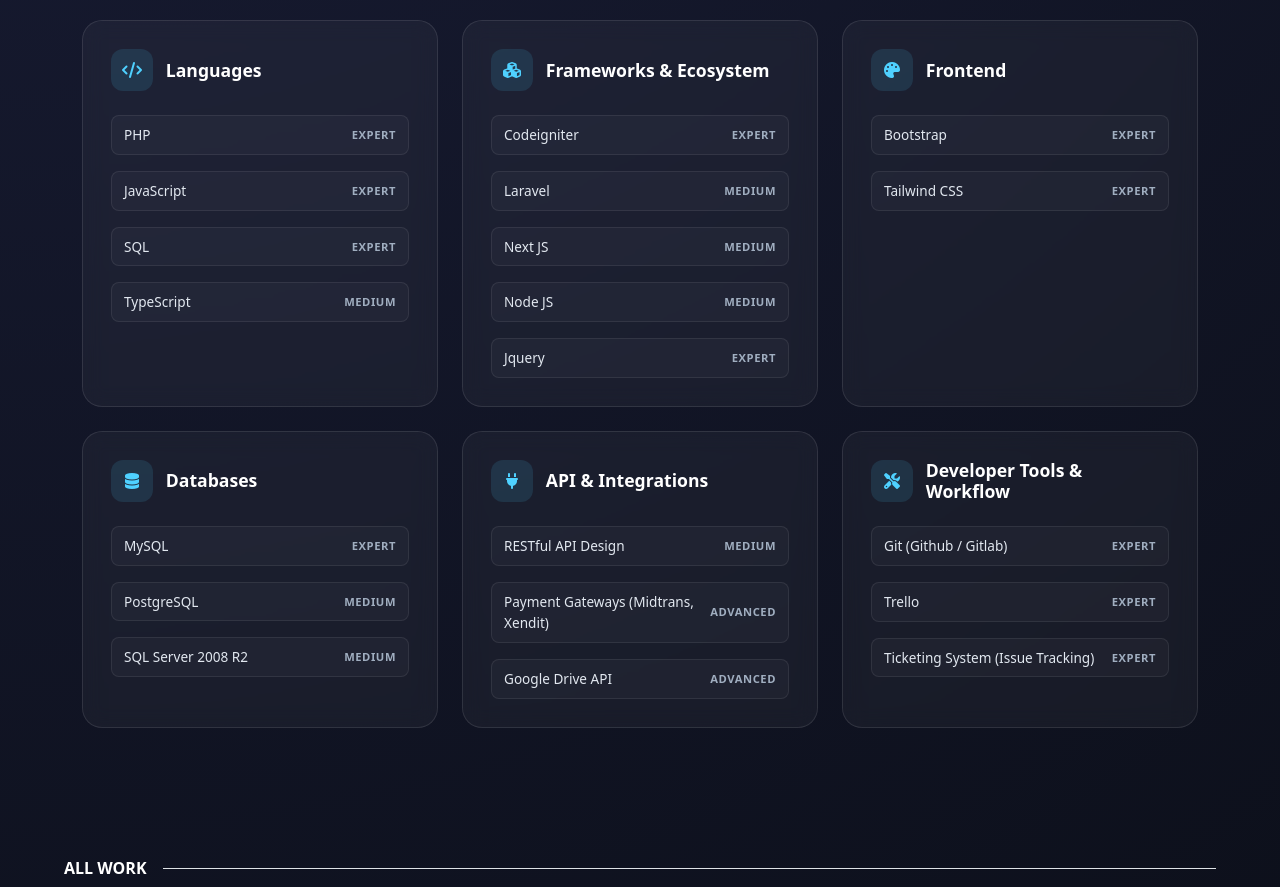
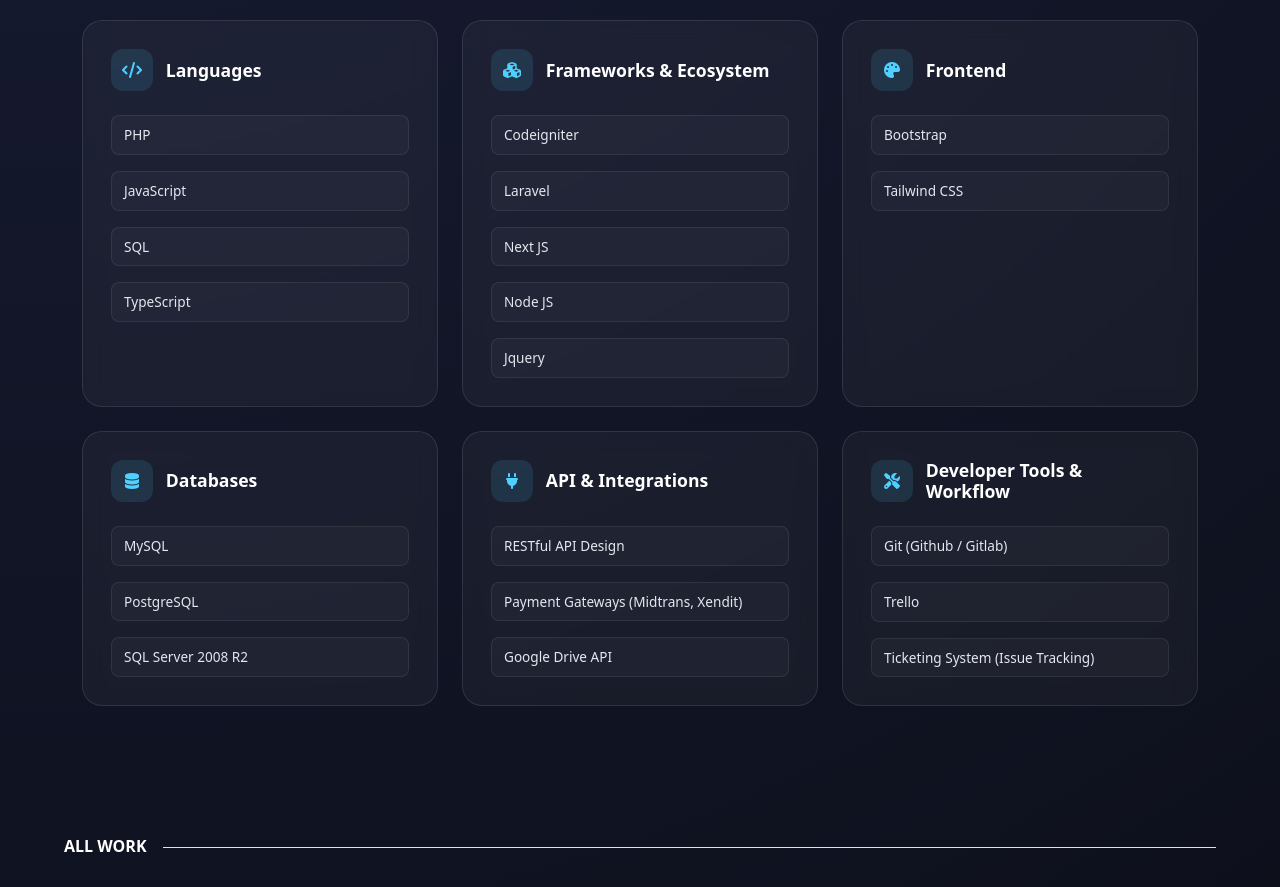
Before and after one commit to dhymasn/my-porto, a Next.js app: page / in a window 1280 px wide. Shown: the part 1020-1907 px from the top of the page. Built offline with nearby package versions, Linux system fonts and the light colour scheme.

Commit message:
update my-porto

```diff
--- a/components/TechnicalSkills.jsx
+++ b/components/TechnicalSkills.jsx
@@ -4,56 +4,56 @@
       title: "Languages",
       icon: "fas fa-code",
       skills: [
-        { name: "PHP", level: "EXPERT" },
-        { name: "JavaScript", level: "EXPERT" },
-        { name: "SQL", level: "EXPERT" },
-        { name: "TypeScript", level: "MEDIUM" },
+        { name: "PHP"},
+        { name: "JavaScript"},
+        { name: "SQL"},
+        { name: "TypeScript"},
       ],
     },
     {
       title: "Frameworks & Ecosystem",
       icon: "fas fa-cubes",
       skills: [
-        { name: "Codeigniter", level: "EXPERT" },
-        { name: "Laravel", level: "MEDIUM" },
-        { name: "Next JS", level: "MEDIUM" },
-        { name: "Node JS", level: "MEDIUM" },
-        { name: "Jquery", level: "EXPERT" },
+        { name: "Codeigniter"},
+        { name: "Laravel"},
+        { name: "Next JS"},
+        { name: "Node JS"},
+        { name: "Jquery"},
       ],
     },
     {
       title: "Frontend",
       icon: "fas fa-palette",
       skills: [
-        { name: "Bootstrap", level: "EXPERT" },
-        { name: "Tailwind CSS", level: "EXPERT" },
+        { name: "Bootstrap"},
+        { name: "Tailwind CSS"},
       ],
     },
     {
       title: "Databases",
       icon: "fas fa-database",
       skills: [
-        { name: "MySQL", level: "EXPERT" },
-        { name: "PostgreSQL", level: "MEDIUM" },
-        { name: "SQL Server 2008 R2", level: "MEDIUM" },
+        { name: "MySQL"},
+        { name: "PostgreSQL"},
+        { name: "SQL Server 2008 R2"},
       ],
     },
     {
       title: "API & Integrations",
       icon: "fas fa-plug",
       skills: [
-        { name: "RESTful API Design", level: "MEDIUM" },
-        { name: "Payment Gateways (Midtrans, Xendit)", level: "ADVANCED" },
-        { name: "Google Drive API", level: "ADVANCED" },
+        { name: "RESTful API Design"},
+        { name: "Payment Gateways (Midtrans, Xendit)"},
+        { name: "Google Drive API"},
       ],
     },
     {
     title: "Developer Tools & Workflow",
     icon: "fas fa-tools",
     skills: [
-      { name: "Git (Github / Gitlab)", level: "EXPERT" },
-      { name: "Trello", level: "EXPERT" },
-      { name: "Ticketing System (Issue Tracking)", level: "EXPERT" },
+      { name: "Git (Github / Gitlab)"},
+      { name: "Trello"},
+      { name: "Ticketing System (Issue Tracking)"},
     ],
   },
   ];
@@ -81,7 +81,6 @@
                   {category.skills.map((skill, idx) => (
                     <div className="skill-item" key={idx}>
                       <span className="skill-name">{skill.name}</span>
-                      <span className="skill-level">{skill.level}</span>
                     </div>
                   ))}
                 </div>
```
